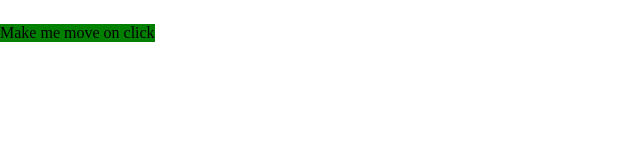
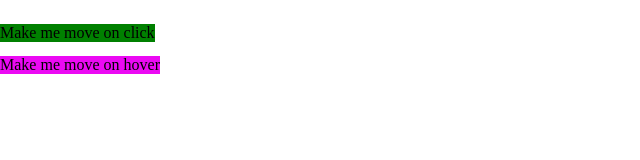
Before and after one commit to HavaElboim/stackblitz-html-2nd-assignment, a plain HTML site: page index.html in a window 1280 px wide. Shown: the whole page, without its empty margins (0-640 px from the left). Drawn offline with Linux system fonts and the light colour scheme.

Commit message:
3 files modified

```diff
--- a/index.html
+++ b/index.html
@@ -11,6 +11,9 @@
     <p id="onClickText" class="on-click-text" onclick="moveOnClick()">
       Make me move on click
     </p>
+    <p id="onHoverText" class="on-hover-text" onmouseover="moveOnHover()">
+      Make me move on hover
+    </p>
     <script type="text/javascript" src="./script.js"></script>
   </body>
 </html>
--- a/script.js
+++ b/script.js
@@ -1,9 +1,13 @@
 let move_click = document.getElementById('onClickText');
+let move_hover = document.getElementById('onHoverText');
 let tmp, tmp2, tmp3;
-let jump_x = 100;
+let jump_x = 100,
+  jump_y = 50;
 
 let screen_width = window.screen.width;
+let screen_height = window.screen.height;
 let max_width = Math.min(700, screen_width);
+let max_height = Math.min(400, screen_height);
 console.log('screen width is ', screen_width, ' max width is ', max_width);
 
 function moveOnClick() {
@@ -27,3 +31,25 @@ function moveOnClick() {
     console.log('resetting to 0');
   }
 }
+
+function moveOnHover() {
+  console.log(move_hover.style.top);
+
+  // .style.left is the position of the element from the left of the screen
+  // .replace performs a regex. Here it replaces all non-integer characters (\D) with an empty character
+  tmp = Number(move_hover.style.top.replace(/\D/g, ''));
+  console.log('move hover: tmp is ', tmp);
+
+  // add the increment set at the beginning of the script
+  tmp2 = tmp + jump_y;
+  console.log(tmp2);
+
+  //set the new position from the left
+  if (tmp2 < max_height) {
+    move_hover.style.top = tmp2 + 'px';
+    console.log('adding jump');
+  } else {
+    move_hover.style.top = '0px';
+    console.log('resetting to 0');
+  }
+}
--- a/styles.css
+++ b/styles.css
@@ -5,3 +5,12 @@
   position: absolute;
   left: 0px;
 }
+
+.on-hover-text {
+  background-color: rgb(235, 9, 243);
+  display: inline-block;
+  cursor: pointer;
+  position: absolute;
+  left: 0px;
+  top: 40px;
+}
```
